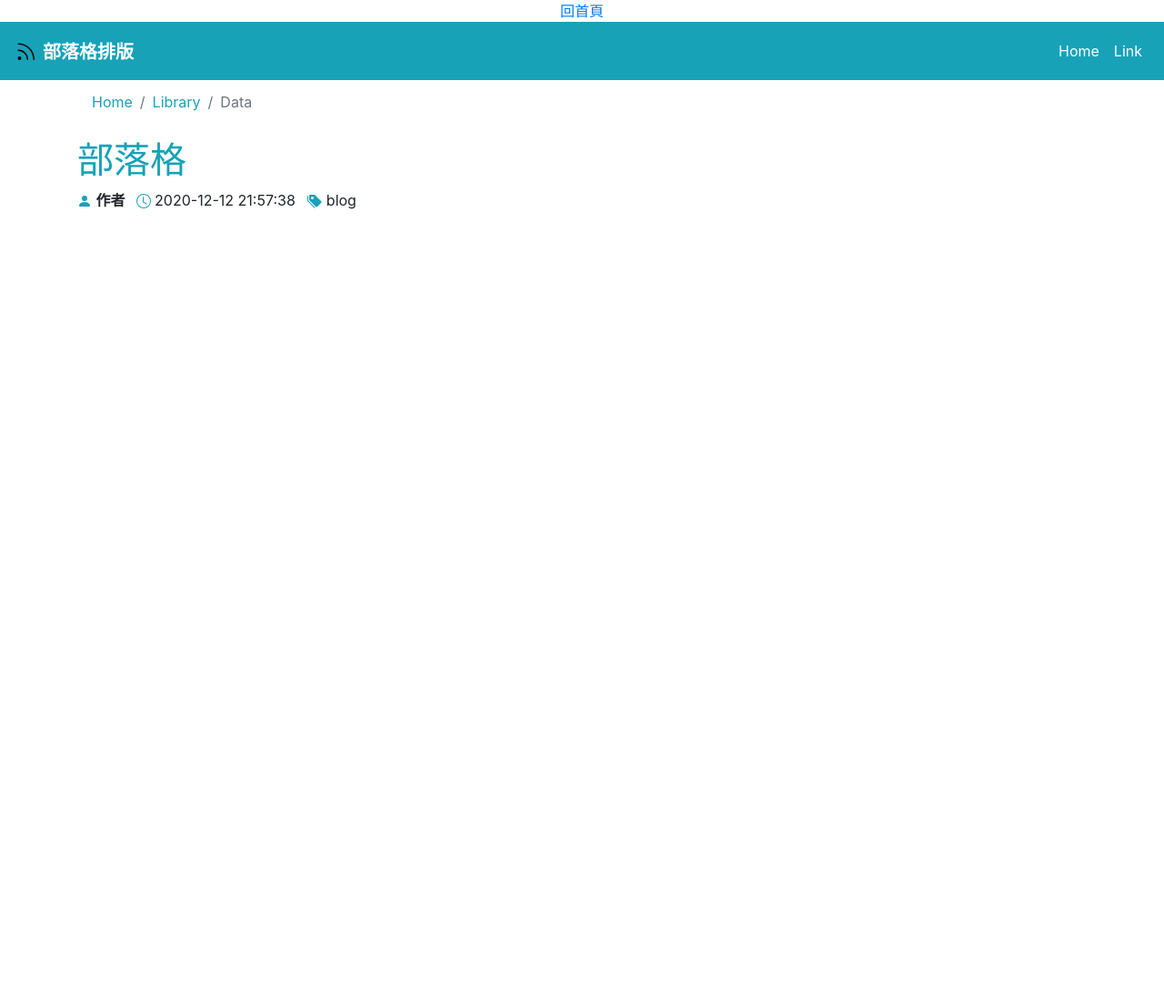
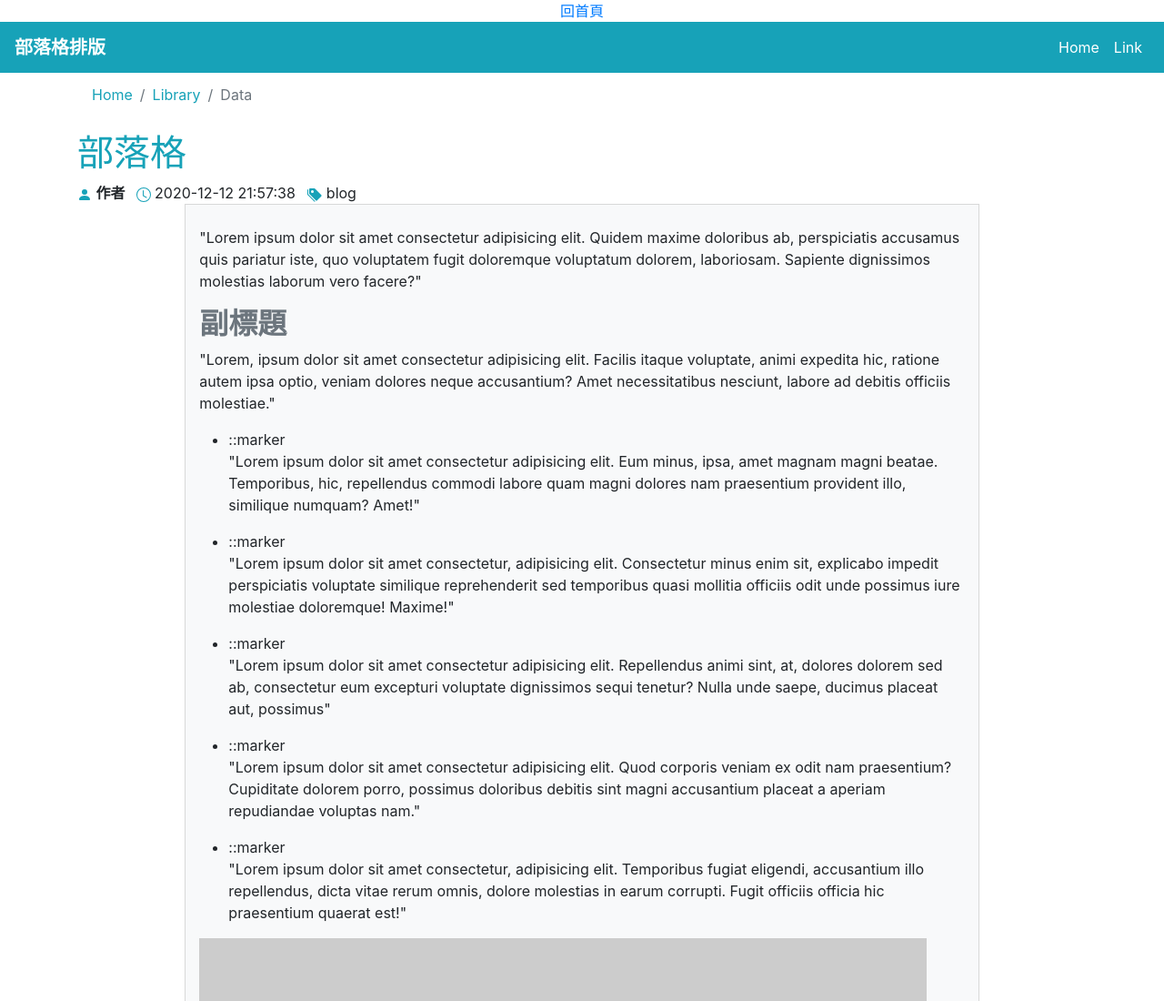
Before and after one commit to 1110832079/hw4, a plain HTML site: page index.html in a window 1280 px wide. Shown: the top 1100 px of the page at 91% size. Before the commit the page ends 800 px from the top, so only its background shows below. Drawn offline with nearby package versions, Linux system fonts and the light colour scheme; placeholder pictures from the web are drawn by us.

Commit message:
Update index.html

```diff
--- a/index.html
+++ b/index.html
@@ -13,10 +13,10 @@
 	<center>
 		<a href="https://1110832079.github.io/bomb/">回首頁</a>
 	</center>
-	<nav class="navbar navbar-expand-lg navbar-dark bg-info">
-  		<a class="navbar-brand" href="#" style="color: white;">
-  		  <i class="fas fa-rss bg-info" style="color: white; font-size:25px;">
-  		  	<svg xmlns="http://www.w3.org/2000/svg" viewBox="0 0 24 24" width="24" height="24"><path fill-rule="evenodd" d="M3.5 3.25a.75.75 0 01.75-.75C14.053 2.5 22 10.447 22 20.25a.75.75 0 01-1.5 0C20.5 11.275 13.225 4 4.25 4a.75.75 0 01-.75-.75zM3.5 19a2 2 0 114 0 2 2 0 01-4 0zm.75-9.5a.75.75 0 000 1.5 9.25 9.25 0 019.25 9.25.75.75 0 001.5 0C15 14.313 10.187 9.5 4.25 9.5z"></path></svg>
+	<nav class="navbar navbar-expand-lg navbar-light bg-info">
+  		<a class="navbar-brand" href=" " style="color: white;">
+  		  <i class="fas fa-rss bg-info" style="color: white; font-size: 20px;">
+
   		  </i>
   		  <strong>部落格排版</strong>
   		</a>
@@ -42,14 +42,10 @@
       	  <nav aria-label="breadcrumb">
 		   <ol class="breadcrumb bg-white">
 		    <li class="breadcrumb-item">
-      	  			<a href=" " class="text-info">Home</a>
-      	  		</li>
+		     <a href=" " class="text-info">Home</a></li>
 			<li class="breadcrumb-item">
-      	  			<a href=" " class="text-info">Library</a>
-      	  		</li>
-      	  		<li class="breadcrumb-item active"aria-current="page">
-      	  			  Data
-      	  		</li>
+			 <a href=" " class="text-info">Library</a></li>
+			<li class="breadcrumb-item active" aria-current="page">Data</li>
 			</ol>
 		  </nav>
     	</div>
@@ -80,5 +76,52 @@
    </div>
   </div>
  </div>
+ <div class="row">
+ 	<!-- left -->
+ 	<div class="container col-lg-8 bg-light" style="border-color: #d8d8d8; border-style: solid; border-width: thin; margin-bottom: 5px">
+      <br>
+      <p>"Lorem ipsum dolor sit amet consectetur adipisicing elit. Quidem maxime doloribus ab, perspiciatis accusamus quis pariatur iste, quo voluptatem fugit doloremque voluptatum dolorem, laboriosam. Sapiente dignissimos molestias laborum vero facere?"</p>
+      <h2 class="text-secondary"><strong>副標題</strong></h2>
+      <p>"Lorem, ipsum dolor sit amet consectetur adipisicing elit. Facilis itaque voluptate, animi expedita hic, ratione autem ipsa optio, veniam dolores neque accusantium? Amet necessitatibus nesciunt, labore ad debitis officiis molestiae."</p>
+      <ul>
+      	<li>
+      	  ::marker
+      	  <p>"Lorem ipsum dolor sit amet consectetur adipisicing elit. Eum minus, ipsa, amet magnam magni beatae. Temporibus, hic, repellendus commodi labore quam magni dolores nam praesentium provident illo, similique numquam? Amet!"</p>
+      	</li>
+      	<li>
+      	  ::marker
+      	  <p>"Lorem ipsum dolor sit amet consectetur, adipisicing elit. Consectetur minus enim sit, explicabo impedit perspiciatis voluptate similique reprehenderit sed temporibus quasi mollitia officiis odit unde possimus iure molestiae doloremque! Maxime!"</p>
+      	</li>
+      	<li>
+      	  ::marker
+      	  <p>"Lorem ipsum dolor sit amet consectetur adipisicing elit. Repellendus animi sint, at, dolores dolorem sed ab, consectetur eum excepturi voluptate dignissimos sequi tenetur? Nulla unde saepe, ducimus placeat aut, possimus"</p>
+      	</li>
+      	<li>
+      	  ::marker
+      	  <p>"Lorem ipsum dolor sit amet consectetur adipisicing elit. Quod corporis veniam ex odit nam praesentium? Cupiditate dolorem porro, possimus doloribus debitis sint magni accusantium placeat a aperiam repudiandae voluptas nam."</p>
+      	</li>
+      	<li>
+      	  ::marker
+      	  <p>"Lorem ipsum dolor sit amet consectetur, adipisicing elit. Temporibus fugiat eligendi, accusantium illo repellendus, dicta vitae rerum omnis, dolore molestias in earum corrupti. Fugit officiis officia hic praesentium quaerat est!"</p>
+      	</li>
+      </ul>
+      <img src="https://fakeimg.pl/800x400/01dfd7/FFFFFF/?text=img placeholder" class="img-fluid">
+      <div style="height: 10px;"></div>
+      <div class="card">
+  <div class="card-header">
+    留言板
+  </div>
+  <div class="card-body">
+    <div class="media">
+    <div style="padding-top: 40px">
+    <img src="https://fakeimg.pl/75x75/01dfd7/FFFFFF/?text=img placeholder" class="align-self-center mr-3"></div>
+    <div class="media-body">
+    	<h5 class="mt-0">留言內容</h5>
+    	<textarea class="form-control" id="exampleFormControlTextarea1" rows="3"></textarea>
+    	<div style="height: 5px;"></div>
+    	<button type="button" class="btn btn-light btn-lg btn-block">提交</button>
+</div>
+</div>
+<div style="height: 20px;"></div>
 </body>
 </html>
```
Lines whose indentation alone changed are shown as unchanged.
